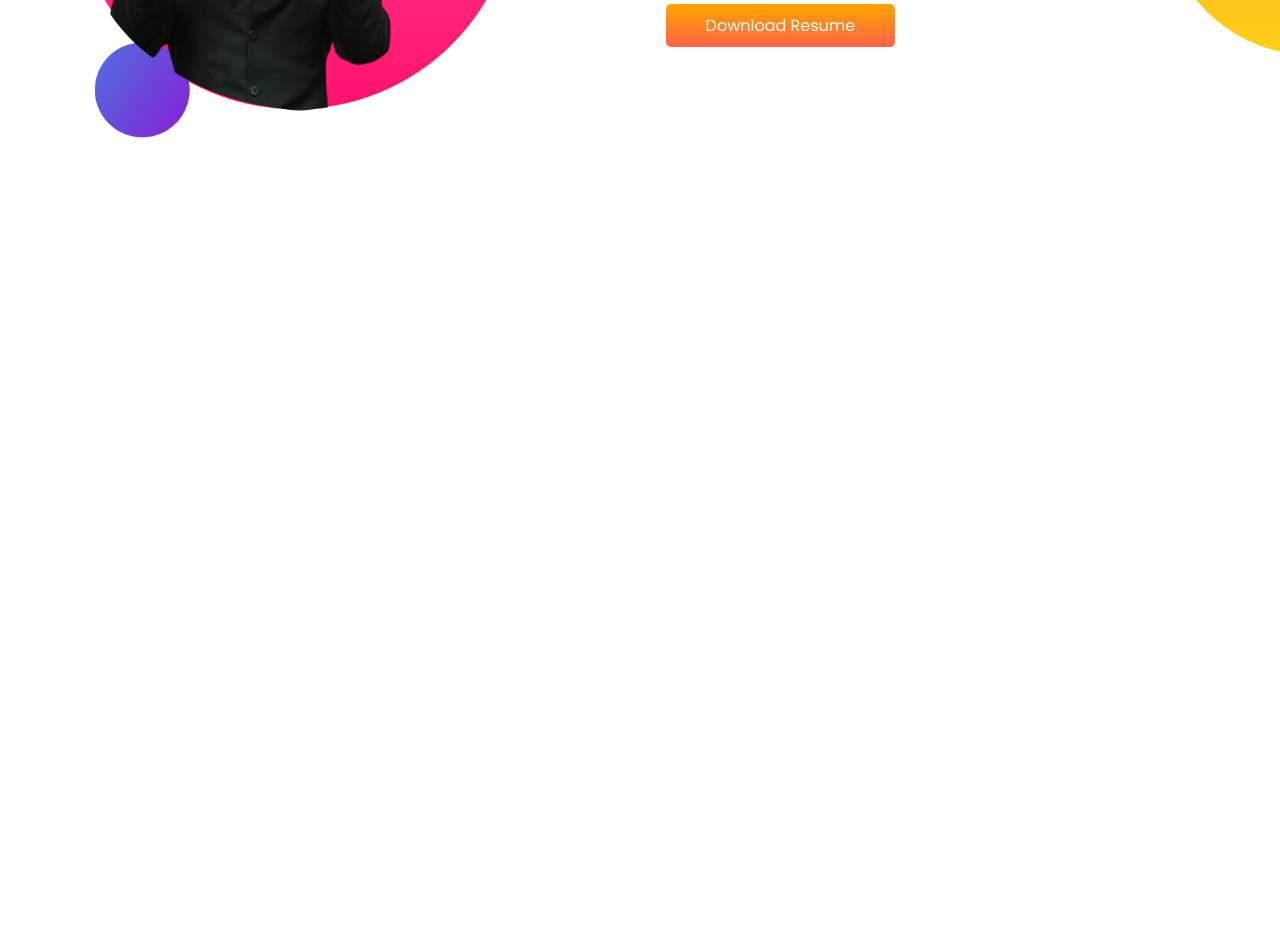
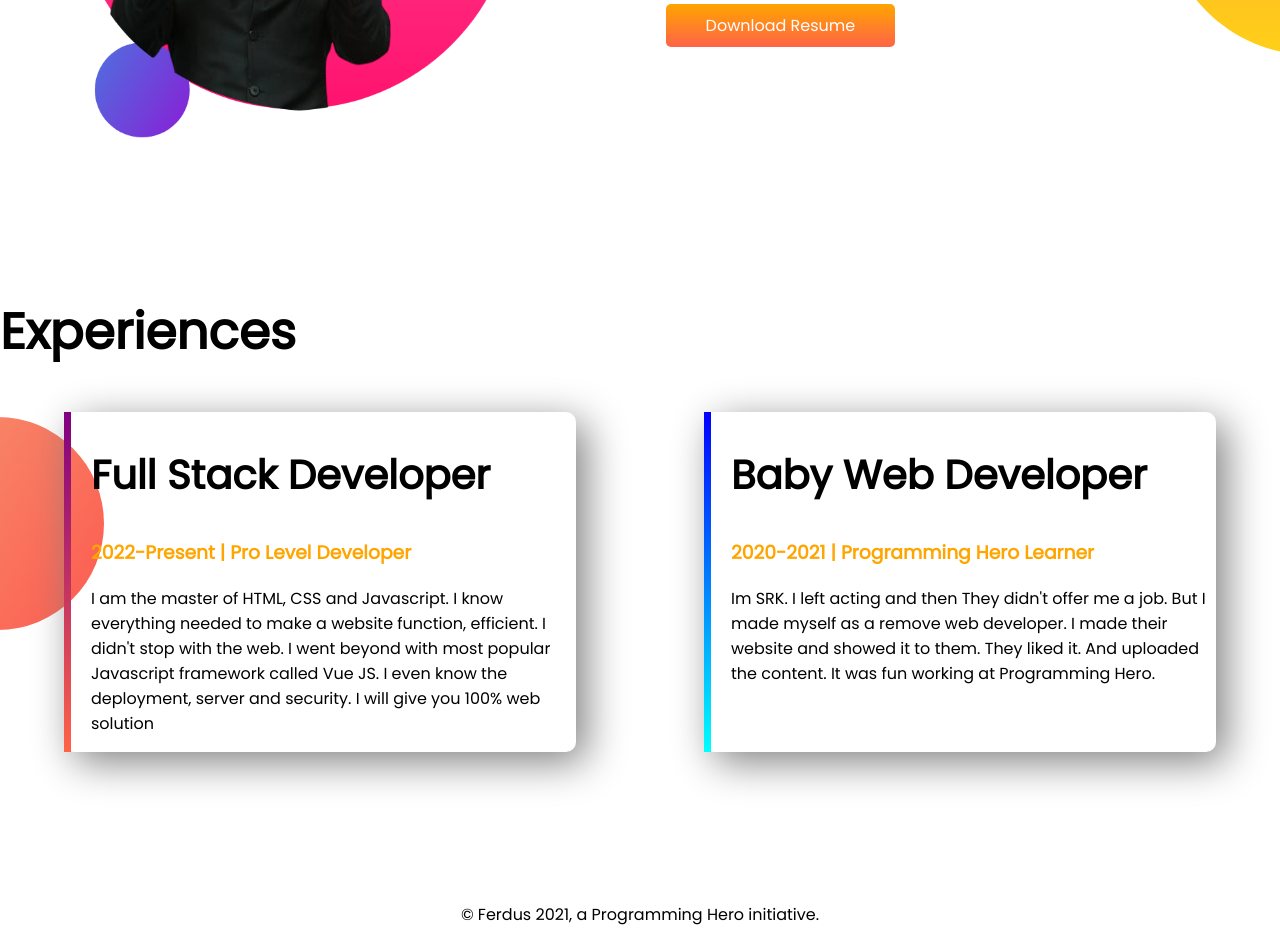
Before and after one commit to Ferdusmiah/developer-portfolio, a plain HTML site: page index.html in a window 1280 px wide. Shown: the part 979-1922 px from the top of the page. Before the commit the page ends 1274 px from the top, so only its background shows below. Drawn offline with Linux system fonts and the light colour scheme.

Commit message:
footer and experience added

```diff
--- a/index.html
+++ b/index.html
@@ -13,7 +13,7 @@
 </head>
 
 <body>
-    <section class="top-banner">
+    <section class="top-banner flexible-container">
         <div class="half-width">
             <h1>Welcome To</h1>
             <h1><span class="orange-color">Shah Rukh Khan</span> World!</h1>
@@ -32,7 +32,7 @@
             <img src="images/SRK-pic.png" alt=" a picture of SRK">
         </div>
     </section>
-    <section class="dream-big">
+    <section class="dream-big flexible-container">
         <div class="half-width">
             <img src="images/my-bg2.png" alt="a picture of SRK">
         </div>
@@ -46,6 +46,33 @@
                 href="https://www.linkedin.com/signup/cold-join?trk=guest_homepage-basic_join-cta">Download Resume</a>
         </div>
     </section>
+    <section class="experience-area">
+        <h1>Experiences</h1>
+        <div class="flexible-container">
+            <div id="left-border-1" class="experience-item">
+                <h2>Full Stack Developer</h2>
+                <h3 class="orange-color">2022-Present | Pro Level Developer</h3>
+                <p>I am the master of HTML, CSS and Javascript. I know everything needed to make a website function,
+                    efficient. I didn't stop with the web. I went beyond with most popular Javascript framework
+                    called
+                    Vue
+                    JS. I even know the deployment, server and security. I will give you 100% web solution</p>
+            </div>
+            <div id="left-border-2" class="experience-item">
+                <h2>Baby Web Developer</h2>
+                <h3 class="orange-color">2020-2021 | Programming Hero Learner</h3>
+                <p> Im SRK. I left acting and then They didn't offer me a job. But I made myself as a remove web
+                    developer.
+                    I made their website and showed
+                    it to them. They liked it. And uploaded the content. It was fun working at Programming Hero.</p>
+            </div>
+        </div>
+
+    </section>
+    <footer>
+        <p>© Ferdus 2021, a Programming Hero initiative.
+        <p>
+    </footer>
 </body>
 
 </html>
--- a/style.css
+++ b/style.css
@@ -5,10 +5,13 @@ body{
 h1{
     font-size: 50px;
 }
+h2{
+    font-size: 40px;
+}
 .orange-color{
     color: orange;
 }
-section{
+.flexible-container{
     display: flex;
     margin-bottom: 150px;
 }
@@ -35,4 +38,32 @@ section{
     background-image: url(images/dream-bg.png);
     background-repeat: no-repeat;
     background-position: right;
+
+
 }
+.experience-area{
+    background-image: url(images/exp-bg.png);
+    background-repeat: no-repeat;
+    background-position: left;
+}
+.experience-item{
+    width: 40%;
+    margin-left: 5%;
+    margin-right: 5%;
+    padding-left: 20px;
+    border-radius: 10px;
+    box-shadow: 10px 10px 40px gray
+}
+#left-border-2{
+    border-left: 7px solid;
+    border-image: linear-gradient(blue, cyan);
+     border-image-slice: 1;
+}
+#left-border-1{
+    border-left: 7px solid;
+    border-image: linear-gradient(purple, tomato);
+    border-image-slice: 1;
+}
+footer p{
+    text-align: center;
+}
```
